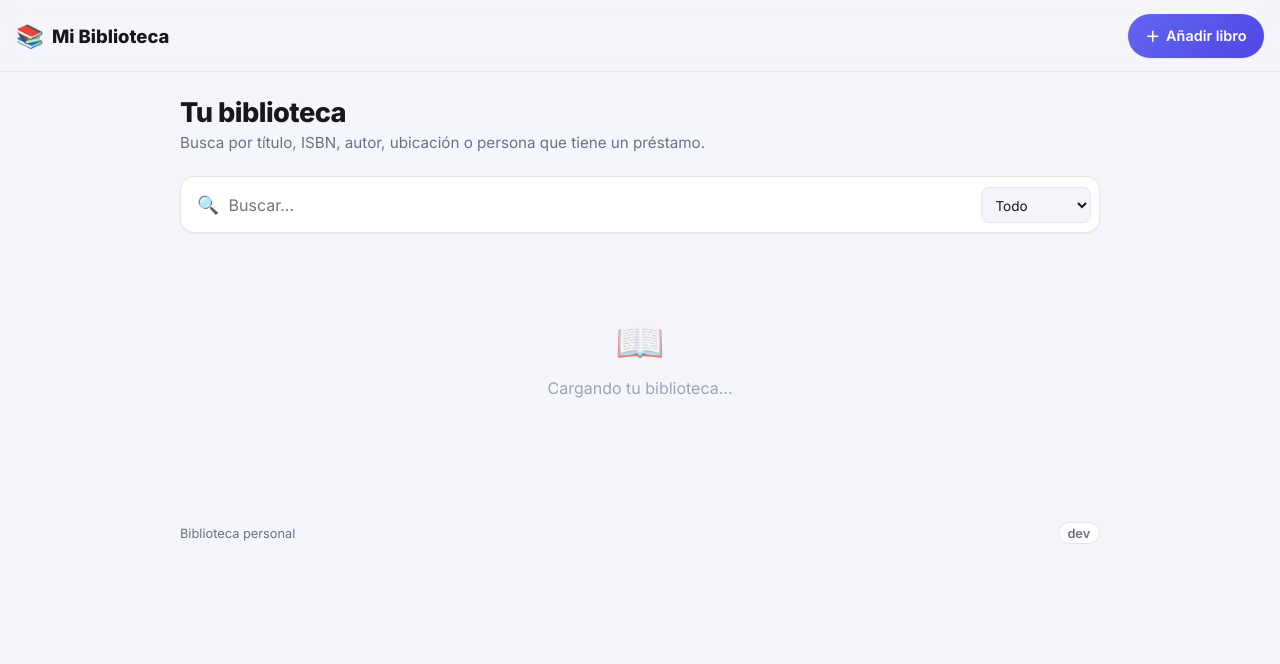
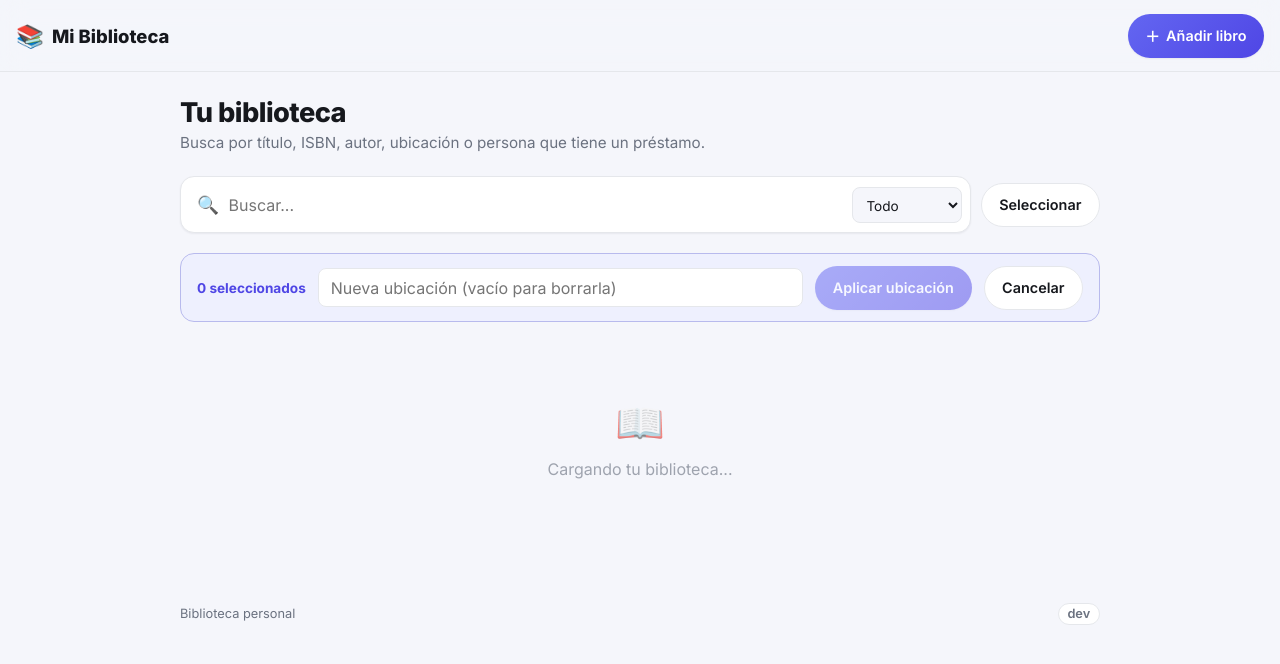
Before and after one commit to ajifernandez/biblioteca-personal, a Flask app: page / in a window 1280 px wide. Shown: the top 664 px of the page. Run offline with Flask 3, Linux system fonts and the light colour scheme; data that the repository does not hold is empty; parts of the project's set-up code (start-up, migrations or seed data) failed here and were passed over; some libraries are stand-ins or nearby versions.

Commit message:
Add bulk edit for book location
Lets you select multiple books from the list and set their location
(or clear it) in one action, instead of editing each book individually.

```diff
--- a/app.py
+++ b/app.py
@@ -210,56 +210,76 @@ def index():
     return render_template("index.html")
 
 
+SELECT_BOOKS_SQL = """
+    SELECT b.*, l.borrower_name AS current_borrower, l.loaned_at AS current_loaned_at
+    FROM books b
+    LEFT JOIN loans l ON l.book_id = b.id AND l.returned_at IS NULL
+"""
+
+
+def find_books(q, field):
+    db = get_db()
+    if not q:
+        return db.execute(f"{SELECT_BOOKS_SQL} ORDER BY b.added_at DESC").fetchall()
+
+    like = f"%{q}%"
+    if field == "titulo":
+        return db.execute(
+            f"{SELECT_BOOKS_SQL} WHERE b.title LIKE ? ORDER BY b.title",
+            (like,),
+        ).fetchall()
+    if field == "autor":
+        return db.execute(
+            f"{SELECT_BOOKS_SQL} WHERE b.author LIKE ? ORDER BY b.author",
+            (like,),
+        ).fetchall()
+    if field == "isbn":
+        return db.execute(
+            f"{SELECT_BOOKS_SQL} WHERE b.isbn LIKE ? ORDER BY b.title",
+            (like,),
+        ).fetchall()
+    if field == "ubicacion":
+        return db.execute(
+            f"{SELECT_BOOKS_SQL} WHERE b.location LIKE ? ORDER BY b.title",
+            (like,),
+        ).fetchall()
+    if field == "prestado":
+        return db.execute(
+            f"{SELECT_BOOKS_SQL} WHERE l.borrower_name LIKE ? ORDER BY l.loaned_at DESC",
+            (like,),
+        ).fetchall()
+    return db.execute(
+        f"""{SELECT_BOOKS_SQL}
+           WHERE b.title LIKE ? OR b.author LIKE ? OR b.isbn LIKE ?
+              OR b.location LIKE ? OR l.borrower_name LIKE ?
+           ORDER BY b.added_at DESC""",
+        (like, like, like, like, like),
+    ).fetchall()
+
+
 @app.route("/search")
 def search():
     q = request.args.get("q", "").strip()
     field = request.args.get("field", "todo")
+    return render_template("partials/_book_list.html", books=find_books(q, field))
+
+
+@app.route("/books/bulk-location", methods=["POST"])
+def bulk_update_location():
     db = get_db()
-    select_books = """
-        SELECT b.*, l.borrower_name AS current_borrower, l.loaned_at AS current_loaned_at
-        FROM books b
-        LEFT JOIN loans l ON l.book_id = b.id AND l.returned_at IS NULL
-    """
+    book_ids = [b for b in request.form.getlist("book_ids") if b.isdigit()]
+    location = request.form.get("location", "").strip()
+    if book_ids:
+        placeholders = ",".join("?" for _ in book_ids)
+        db.execute(
+            f"UPDATE books SET location = ? WHERE id IN ({placeholders})",
+            [location, *book_ids],
+        )
+        db.commit()
 
-    if not q:
-        rows = db.execute(f"{select_books} ORDER BY b.added_at DESC").fetchall()
-    else:
-        like = f"%{q}%"
-        if field == "titulo":
-            rows = db.execute(
-                f"{select_books} WHERE b.title LIKE ? ORDER BY b.title",
-                (like,),
-            ).fetchall()
-        elif field == "autor":
-            rows = db.execute(
-                f"{select_books} WHERE b.author LIKE ? ORDER BY b.author",
-                (like,),
-            ).fetchall()
-        elif field == "isbn":
-            rows = db.execute(
-                f"{select_books} WHERE b.isbn LIKE ? ORDER BY b.title",
-                (like,),
-            ).fetchall()
-        elif field == "ubicacion":
-            rows = db.execute(
-                f"{select_books} WHERE b.location LIKE ? ORDER BY b.title",
-                (like,),
-            ).fetchall()
-        elif field == "prestado":
-            rows = db.execute(
-                f"{select_books} WHERE l.borrower_name LIKE ? ORDER BY l.loaned_at DESC",
-                (like,),
-            ).fetchall()
-        else:
-            rows = db.execute(
-                f"""{select_books}
-                   WHERE b.title LIKE ? OR b.author LIKE ? OR b.isbn LIKE ?
-                      OR b.location LIKE ? OR l.borrower_name LIKE ?
-                   ORDER BY b.added_at DESC""",
-                (like, like, like, like, like),
-            ).fetchall()
-
-    return render_template("partials/_book_list.html", books=rows)
+    q = request.form.get("q", "").strip()
+    field = request.form.get("field", "todo")
+    return render_template("partials/_book_list.html", books=find_books(q, field))
 
 
 @app.route("/scan")
--- a/static/style.css
+++ b/static/style.css
@@ -181,6 +181,47 @@ body {
   max-width: 40%;
 }
 
+/* Toolbar + selección múltiple */
+.toolbar-row {
+  display: flex;
+  align-items: center;
+  gap: 0.6rem;
+  margin-bottom: 1.25rem;
+}
+.toolbar-row .search-card { flex: 1; margin-bottom: 0; }
+
+.bulk-bar {
+  display: flex;
+  align-items: center;
+  flex-wrap: wrap;
+  gap: 0.75rem;
+  background: var(--primary-soft);
+  border: 1px solid color-mix(in srgb, var(--primary) 35%, var(--border));
+  border-radius: var(--radius);
+  padding: 0.7rem 1rem;
+  margin-bottom: 1.25rem;
+}
+#bulk-count {
+  font-weight: 700;
+  font-size: 0.85rem;
+  color: var(--primary-hover);
+  white-space: nowrap;
+}
+#bulk-location {
+  flex: 1;
+  min-width: 160px;
+  font-family: inherit;
+  font-size: 16px; /* evita zoom automático al enfocar en iOS Safari */
+  padding: 0.55rem 0.75rem;
+  border-radius: var(--radius-sm);
+  border: 1px solid var(--border);
+  background: var(--bg-elevated);
+  color: var(--text);
+  outline: none;
+}
+#bulk-apply:disabled { opacity: 0.5; cursor: not-allowed; }
+#bulk-apply:disabled:hover { box-shadow: var(--shadow-sm); transform: none; }
+
 /* Book grid */
 .book-grid {
   display: grid;
--- a/templates/index.html
+++ b/templates/index.html
@@ -5,6 +5,7 @@
   <p>Busca por título, ISBN, autor, ubicación o persona que tiene un préstamo.</p>
 </div>
 
+<div class="toolbar-row">
   <form class="search-card" hx-get="{{ url_for('search') }}" hx-target="#results" hx-trigger="input changed delay:300ms from:input, change from:select">
     <span class="search-icon">🔍</span>
     <input type="text" name="q" placeholder="Buscar..." autofocus>
@@ -17,8 +18,76 @@
       <option value="prestado">Prestado a</option>
     </select>
   </form>
+  <button type="button" id="select-toggle" class="btn btn-ghost">Seleccionar</button>
+</div>
 
+<div id="bulk-bar" class="bulk-bar" hidden>
+  <span id="bulk-count">0 seleccionados</span>
+  <input type="text" id="bulk-location" name="location" placeholder="Nueva ubicación (vacío para borrarla)">
+  <button
+    type="button"
+    id="bulk-apply"
+    class="btn btn-primary"
+    disabled
+    hx-post="{{ url_for('bulk_update_location') }}"
+    hx-target="#results"
+    hx-include="#page-scope, #bulk-location, .search-card input[name='q'], .search-card select[name='field']"
+    hx-on::after-request="exitSelectMode()"
+  >Aplicar ubicación</button>
+  <button type="button" id="bulk-cancel" class="btn btn-ghost">Cancelar</button>
+</div>
+
+<div id="page-scope">
   <div id="results" hx-get="{{ url_for('search') }}" hx-trigger="load">
     <div class="empty-state pulse"><div class="icon">📖</div><p>Cargando tu biblioteca...</p></div>
   </div>
+</div>
+
+<script>
+  function updateBulkBar() {
+    var n = document.querySelectorAll('#results input[name="book_ids"]:checked').length;
+    document.getElementById('bulk-count').textContent = n + (n === 1 ? ' seleccionado' : ' seleccionados');
+    document.getElementById('bulk-apply').disabled = n === 0;
+  }
+
+  function exitSelectMode() {
+    document.body.classList.remove('select-mode');
+    document.getElementById('bulk-bar').hidden = true;
+    document.getElementById('select-toggle').textContent = 'Seleccionar';
+    document.querySelectorAll('#results input[name="book_ids"]:checked').forEach(function (cb) {
+      cb.checked = false;
+    });
+    document.querySelectorAll('.book-card.selected').forEach(function (c) {
+      c.classList.remove('selected');
+    });
+    updateBulkBar();
+  }
+
+  document.getElementById('select-toggle').addEventListener('click', function () {
+    var active = document.body.classList.toggle('select-mode');
+    document.getElementById('bulk-bar').hidden = !active;
+    this.textContent = active ? 'Cancelar selección' : 'Seleccionar';
+    if (!active) exitSelectMode();
+  });
+
+  document.getElementById('bulk-cancel').addEventListener('click', exitSelectMode);
+
+  document.addEventListener('click', function (e) {
+    if (!document.body.classList.contains('select-mode')) return;
+    var card = e.target.closest('.book-card');
+    if (!card) return;
+    e.preventDefault();
+    var checkbox = card.querySelector('input[name="book_ids"]');
+    checkbox.checked = !checkbox.checked;
+    card.classList.toggle('selected', checkbox.checked);
+    updateBulkBar();
+  });
+
+  document.addEventListener('change', function (e) {
+    if (!e.target || e.target.name !== 'book_ids') return;
+    var card = e.target.closest('.book-card');
+    if (card) card.classList.toggle('selected', e.target.checked);
+    updateBulkBar();
+  });
+</script>
 {% endblock %}
--- a/templates/partials/_book_list.html
+++ b/templates/partials/_book_list.html
@@ -8,6 +8,9 @@
   <div class="book-grid">
     {% for book in books %}
       <a class="book-card" href="{{ url_for('book_detail', book_id=book.id) }}" style="animation-delay: {{ loop.index0 * 0.03 }}s">
+        <span class="book-select">
+          <input type="checkbox" name="book_ids" value="{{ book.id }}" onclick="event.stopPropagation()" aria-label="Seleccionar {{ book.title }}">
+        </span>
         {% if book.cover_url %}
           <img class="book-cover" src="{{ book.cover_url }}" alt="">
         {% else %}
```
Also changed, not shown: other parts of static/style.css (+36 -1 lines). Lines whose indentation alone changed are shown as unchanged.
